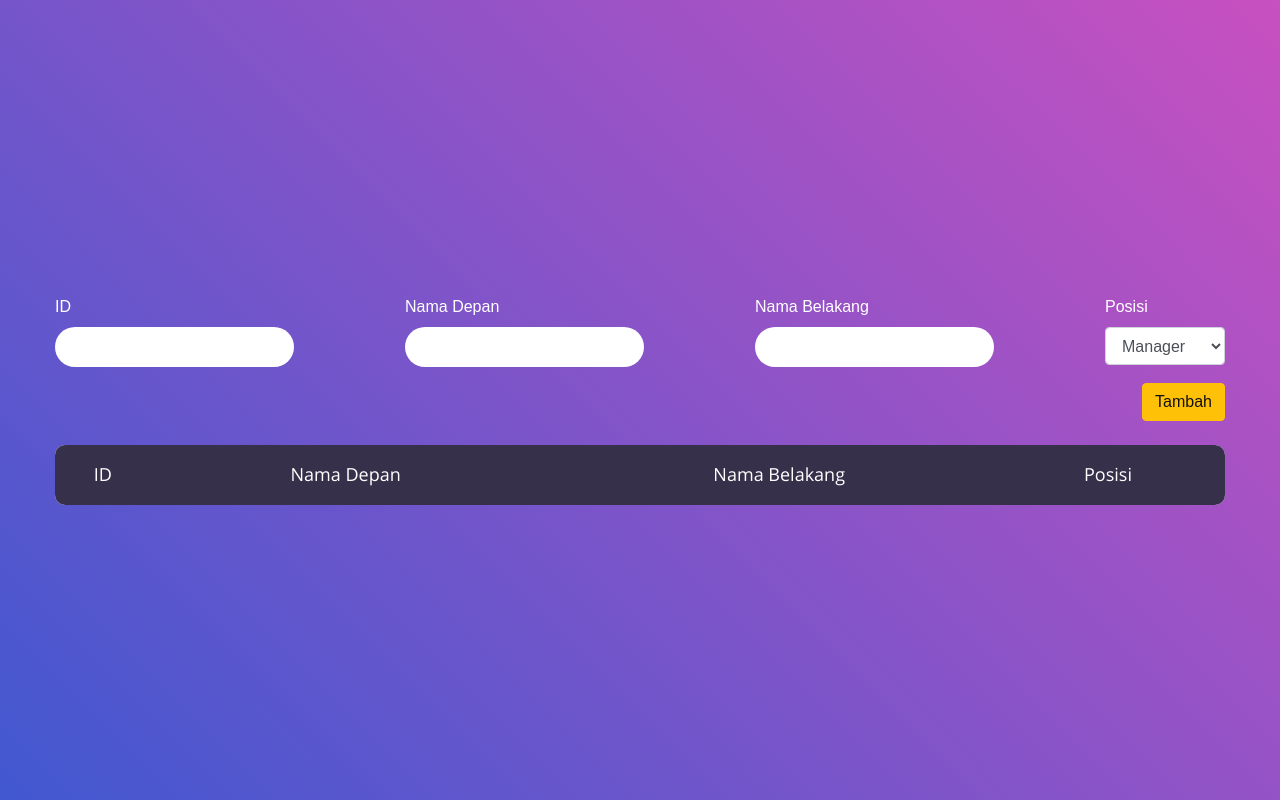
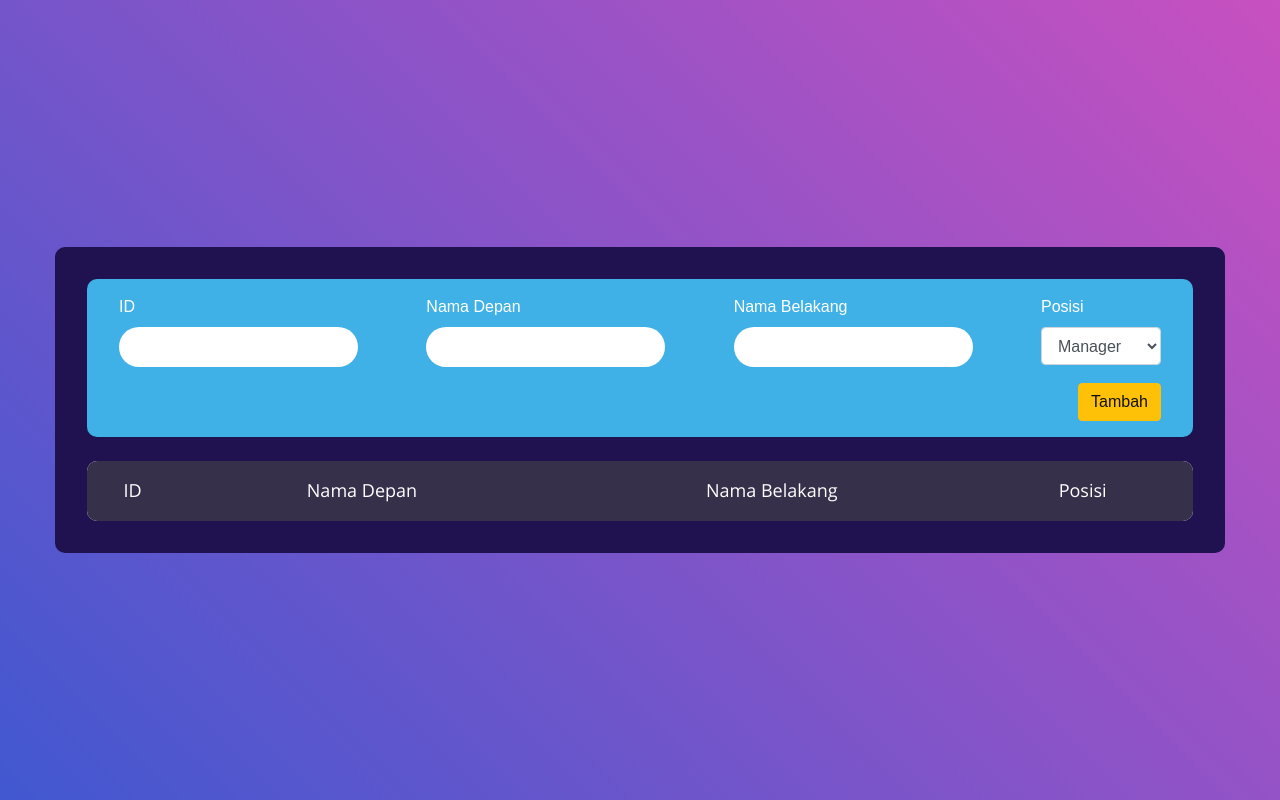
Before and after one commit to TiaraKesuma/Tabel-Webdev, a PHP site: page / in a window 1280 px wide. Run offline with PHP 8.4, Linux system fonts and the light colour scheme; data that the repository does not hold is empty.

Commit message:
UI styling

```diff
--- a/css/main.css
+++ b/css/main.css
@@ -124,6 +124,9 @@ iframe {
 
 .wrap-table100 {
   width: 1170px;
+  background-color: #201250;
+  padding: 2rem 2rem;
+  border-radius: 10px;
 }
 
 table {
@@ -315,6 +318,18 @@ form{
   transition: border-color .15s ease-in-out,box-shadow .15s ease-in-out;
 }
 
+.bg-accent{
+  background-color: #495057;
+  padding:.35rem .50rem;
+  border-radius: 10px;
+}
+
+.bg-accent-form{
+  background-color: #40b1e6;
+  padding:1rem 2rem;
+  border-radius: 10px;
+}
+
 
 tbody{
   overflow-y: auto;
--- a/index.php
+++ b/index.php
@@ -48,7 +48,7 @@
 		<div class="container-table100">
 			<div class="wrap-table100">
 				<div class="table100">
-					<form method="post" action="tambah-data.php" class="d-flex flex-column mb-4">
+					<form method="post" action="tambah-data.php" class="d-flex flex-column mb-4 bg-accent-form">
 						<div class="d-flex justify-content-between">
 							<div class="form-group">
 								<label for="id">ID</label>
```
Also changed, not shown: edit.php (+8 -2 lines).
